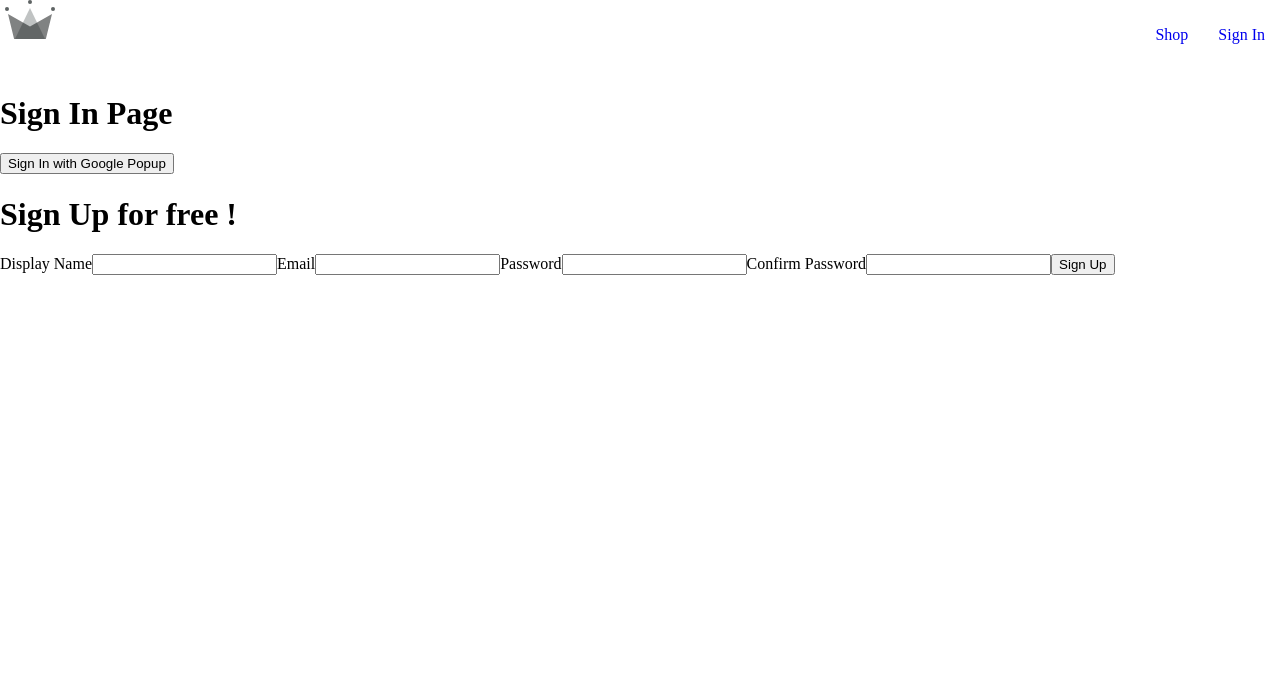
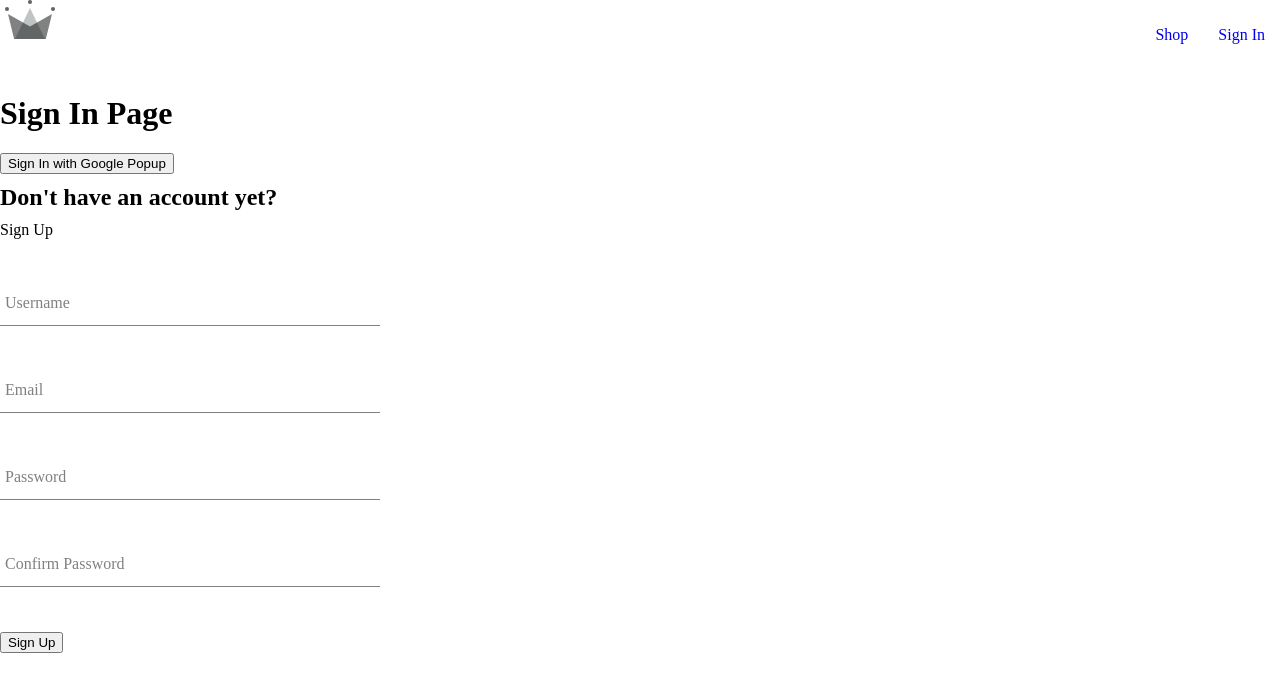
Before and after one commit to ramgrigoryan/capstone-project, a React (Create React App) app: page /sign-in in a window 1280 px wide. Shown: the top 692 px of the page. Built offline with nearby package versions, Linux system fonts and the light colour scheme; a web font is replaced by a local one.

Commit message:
major updates

```diff
--- /dev/null
+++ b/src/components/form-input/form-input.component.js
@@ -0,0 +1,18 @@
+import "./form-input.styles.scss";
+const FormInput = ({ label, ...otherprops }) => {
+  return (
+    <div className="group">
+      <input className="form-input" {...otherprops} />
+      {label && (
+        <label
+          className={`${
+            otherprops.value.length ? "shrink" : ""
+          } form-input-label`}
+        >
+          {label}
+        </label>
+      )}
+    </div>
+  );
+};
+export default FormInput;
--- /dev/null
+++ b/src/components/form-input/form-input.styles.scss
@@ -0,0 +1,54 @@
+$sub-color: grey;
+$main-color: black;
+
+@mixin shrinkLabel {
+  top: -14px;
+  font-size: 12px;
+  color: $main-color;
+}
+
+.group {
+  position: relative;
+  margin: 45px 0;
+
+  .form-input {
+    background: none;
+    background-color: white;
+    color: $sub-color;
+    font-size: 18px;
+    padding: 10px 10px 10px 5px;
+    display: block;
+    width: 100%;
+    border: none;
+    border-radius: 0;
+    border-bottom: 1px solid $sub-color;
+    margin: 25px 0;
+
+    &:focus {
+      outline: none;
+    }
+
+    &:focus ~ .form-input-label {
+      @include shrinkLabel();
+    }
+  }
+
+  input[type='password'] {
+    letter-spacing: 0.3em;
+  }
+
+  .form-input-label {
+    color: $sub-color;
+    font-size: 16px;
+    font-weight: normal;
+    position: absolute;
+    pointer-events: none;
+    left: 5px;
+    top: 10px;
+    transition: 300ms ease all;
+
+    &.shrink {
+      @include shrinkLabel();
+    }
+  }
+}
--- a/src/components/sign-up-form/sign-up-form.component.js
+++ b/src/components/sign-up-form/sign-up-form.component.js
@@ -1,5 +1,10 @@
-import { async } from "@firebase/util";
+import {
+  createAuthUserWithEmailAndPassword,
+  createUserDocumentFromAuth,
+} from "../../utils/firebase/firebase.utils";
 import { useState } from "react";
+import FormInput from "../form-input/form-input.component";
+import "./sign-up-form.styles.scss"
 
 const initialData = {
   displayName: "",
@@ -12,42 +17,68 @@ const SignUpForm = () => {
   const [formFields, setformFields] = useState(initialData);
   const { displayName, email, password, confirmPassword } = formFields;
 
-  console.log(formFields);
+  const resetFormField = () => {
+    setformFields(initialData);
+  };
 
   const changeHandler = (event) => {
     const { name, value } = event.target;
     setformFields({ ...formFields, [name]: value });
   };
   return (
-    <div>
-      <h1>Sign Up for free !</h1>
-      <form onSubmit={() => {}}>
-        <label>Display Name</label>
-        <input
+    <div className="sign-up-container">
+      <h2>Don't have an account yet?</h2>
+      <span>Sign Up</span>
+      <form
+        onSubmit={async (event) => {
+          event.preventDefault();
+
+          if (password !== confirmPassword) {
+            alert("Passwords do not match");
+            return;
+          }
+          try {
+            const { user } = await createAuthUserWithEmailAndPassword(
+              email,
+              password
+            );
+            createUserDocumentFromAuth(user, { displayName });
+            resetFormField();
+          } catch (error) {
+            if (error.code === "auth/email-already-in-use") {
+              alert("Email already in use");
+              return;
+            }
+            console.log("Error came from here " + error);
+          }
+        }}
+      >
+        <FormInput
+          label="Username"
           type="text"
           onChange={changeHandler}
           name="displayName"
           value={displayName}
           required
         />
-        <label>Email</label>
-        <input
+        <FormInput
+          label="Email"
           type="email"
           onChange={changeHandler}
           name="email"
           value={email}
           required
         />
-        <label>Password</label>
-        <input
+        <FormInput
+          label="Password"
           type="password"
           onChange={changeHandler}
           name="password"
           value={password}
           required
         />
-        <label>Confirm Password</label>
-        <input
+        <FormInput
+          label="Confirm Password"
           type="password"
           onChange={changeHandler}
           name="confirmPassword"
--- /dev/null
+++ b/src/components/sign-up-form/sign-up-form.styles.scss
@@ -0,0 +1,9 @@
+.sign-up-container{
+    display: flex;
+    flex-direction: column;
+    width: 380px;
+
+    h2{
+        margin: 10px 0;
+    }
+}
--- a/src/routes/sign-in/sign-in.component.js
+++ b/src/routes/sign-in/sign-in.component.js
@@ -9,6 +9,7 @@ const SignIn = () => {
     const { user } = await signInWithGooglePopup();
     console.log(user);
     createUserDocumentFromAuth(user);
+
   };
 
   return (
--- a/src/utils/firebase/firebase.utils.js
+++ b/src/utils/firebase/firebase.utils.js
@@ -5,6 +5,7 @@ import {
   getAuth,
   signInWithPopup,
   GoogleAuthProvider,
+  createUserWithEmailAndPassword
 } from "firebase/auth";
 
 // Your web app's Firebase configuration
@@ -31,7 +32,7 @@ export const signInWithGooglePopup = () => signInWithPopup(auth, provider);
 
 export const db = getFirestore();
 
-export const createUserDocumentFromAuth = async (userAuth) => {
+export const createUserDocumentFromAuth = async (userAuth,additionalInfo) => {
   const userDocRef = doc(db, "users", userAuth.uid);
 
   const docSnapshot = await getDoc(userDocRef);
@@ -45,7 +46,9 @@ export const createUserDocumentFromAuth = async (userAuth) => {
         displayName,
         email,
         createdAt,
+        ...additionalInfo
       });
+
     } catch (error) {
       console.log("failed to add user", error.message);
     }
@@ -55,3 +58,9 @@ export const createUserDocumentFromAuth = async (userAuth) => {
   }
   return userDocRef;
 };
+
+export const createAuthUserWithEmailAndPassword = async (email,password) =>{
+    if(!email || !password) return
+
+    return await createUserWithEmailAndPassword(auth,email,password);
+}
```
